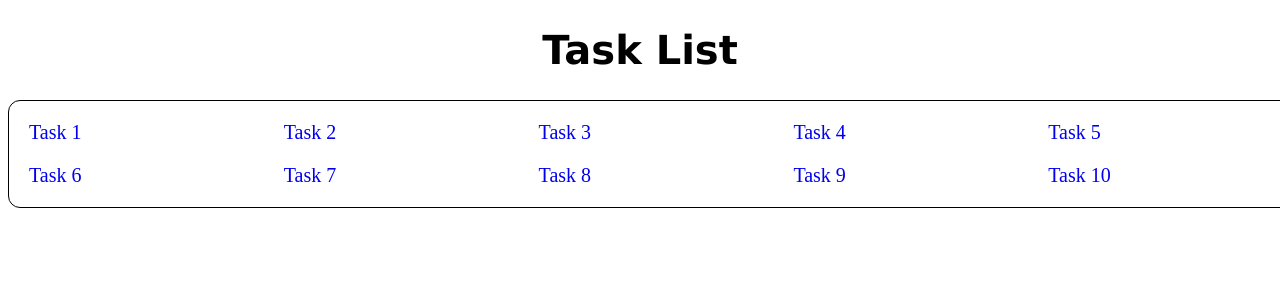
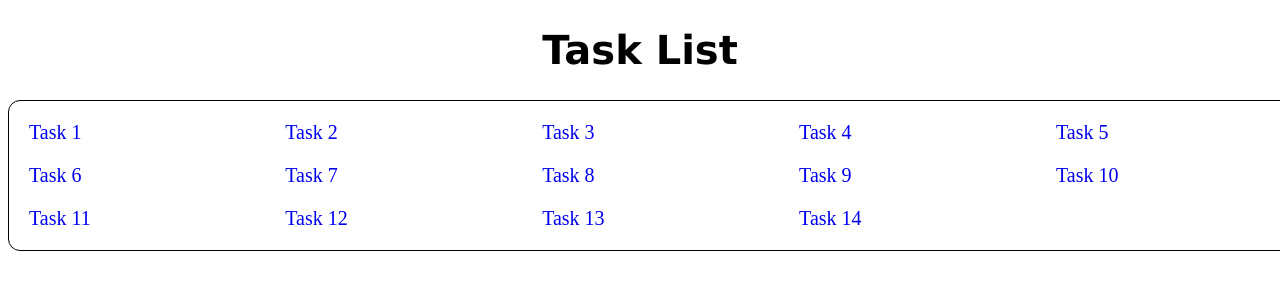
Before and after one commit to NimraQasim/MyfirstProject, a plain HTML site: page index.html in a window 1280 px wide. Shown: the top 290 px of the page. Drawn offline with Linux system fonts and the light colour scheme.

Commit message:
another component added

```diff
--- a/index.html
+++ b/index.html
@@ -19,6 +19,10 @@
       <a href="/html.8_9/index.html">Task 8</a>
       <a href="/html.10_11/index.html">Task 9</a>
       <a href="/html.11_12/index.html">Task 10</a>
+      <a href="/html.12_13/index.html">Task 11</a>
+      <a href="/html.12_14/index.html">Task 12</a>
+      <a href="/html.12_15/index.html">Task 13</a>
+      <a href="/html.12_16/index.html">Task 14</a>
     </div>
   </body>
 </html>
```
